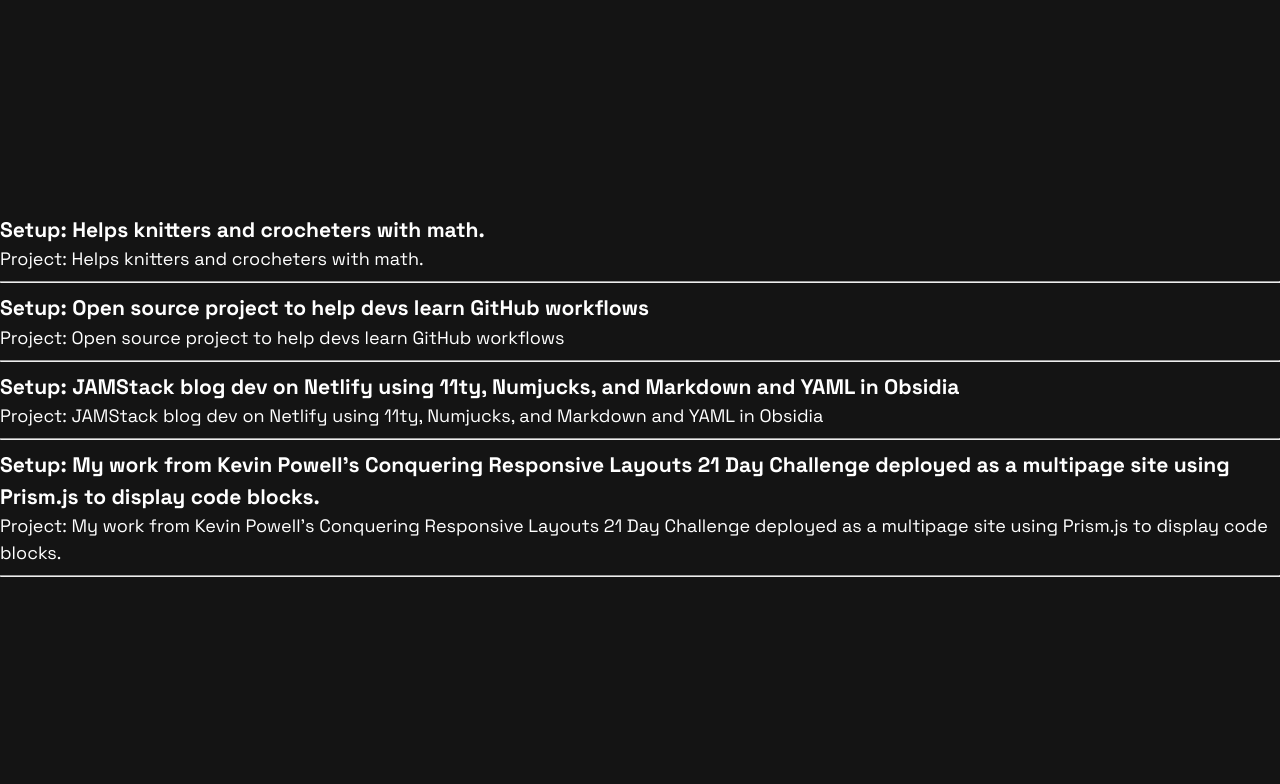
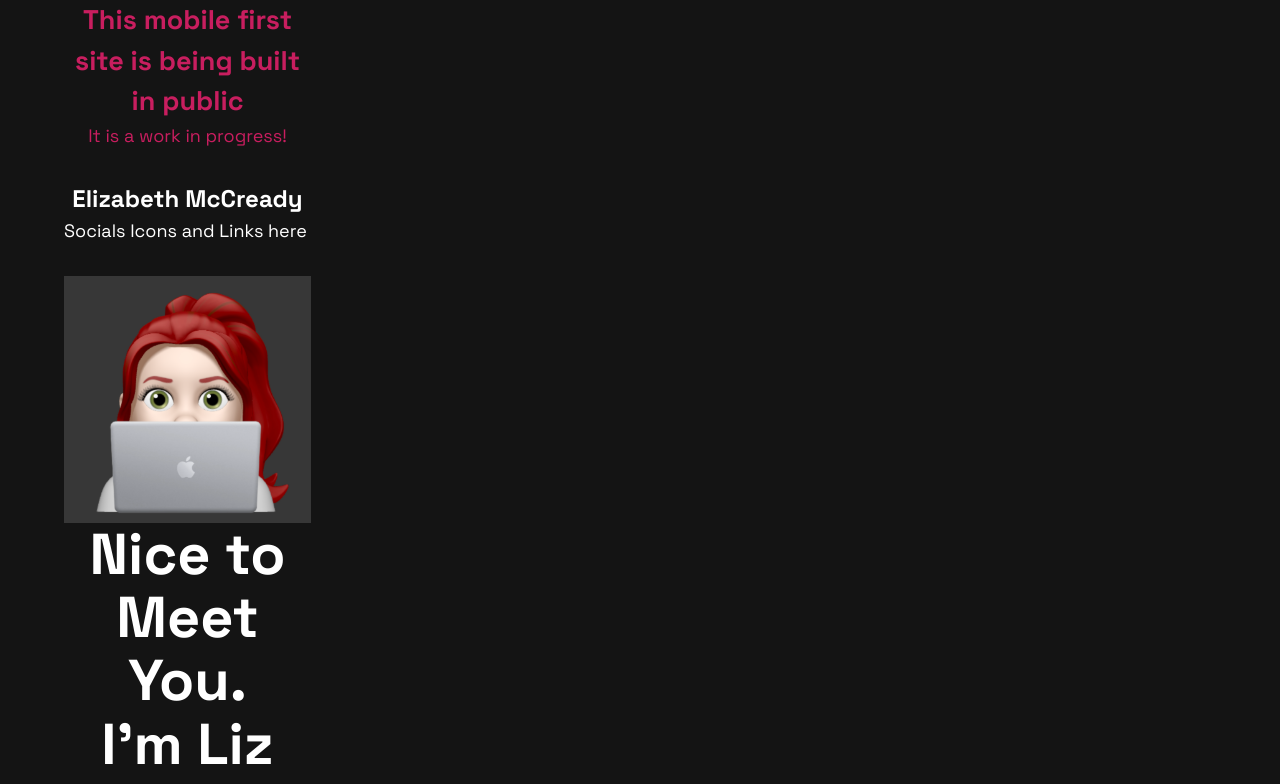
Before and after one commit to GingerKiwi/GingerKiwi.dev, a React (Vite) app: page / in a window 1280 px wide. Shown: the top 784 px of the page. Built offline with nearby package versions, Linux system fonts and the light colour scheme.

Commit message:
got project name and description rendering with other components using temporary data.js file

```diff
--- a/src/App.jsx
+++ b/src/App.jsx
@@ -1,41 +1,52 @@
 import './css-reset.css'
 import './App.css'
-// import Hero from './Components/Hero'
-// import StackAndTools from './Components/StackAndTools'
+import Hero from './Components/Hero'
+import StackAndTools from './Components/StackAndTools'
 // import ProjectCards from './Components/ProjectCards'
 // import ProjectCardsHardCoded from './Components/ProjectCards-HardCoded'
-// import Socials from './Components/Socials'
-// import ContactForm from './Components/ContactForm'
-// import BuildingInPublic from './Components/BuildingInPublic'
-import dataTesting from './dataTesting'
-import Projects from './Components/testProjectCards'
+import Socials from './Components/Socials'
+import ContactForm from './Components/ContactForm'
+import BuildingInPublic from './Components/BuildingInPublic'
+import data from './data.js'
+// import Projects from './Components/testProjectCards'
+import Card from './Components/ProjectCards'
+
+// function App() {
+
+//   const projectElements = dataTesting.map(project => {
+//       return <Projects name={project.name} about={project.about} />
+//   })
+//   return (
+//       <div>
+//           {projectElements}
+//       </div>
+//   )
+// }
 
 function App() {
-  const projectElements = dataTesting.map(project => {
-      return <Projects name={project.name} about={project.about} />
-  })
+
+  const cards = data.map(item => {
+    return (
+        <Card
+            name={item.name}
+            about={item.about}
+        />
+    )
+})
+
   return (
-      <div>
-          {projectElements}
+    <>
+      <div className="container">
+        <BuildingInPublic/>
+        <Socials/>
+        <Hero/>
+        <StackAndTools/>
+        <div>{cards}</div>
+        <ContactForm/>
+        <Socials/>
       </div>
+    </>
   )
 }
 
-// function App() {
-
-//   return (
-//     <>
-//       <div className="container">
-//         <BuildingInPublic/>
-//         <Socials/>
-//         <Hero/>
-//         <StackAndTools/>
-//         <ProjectCardsHardCoded/>
-//         <ContactForm/>
-//         <Socials/>
-//       </div>
-//     </>
-//   )
-// }
-
 export default App
--- a/src/Components/ProjectCards.jsx
+++ b/src/Components/ProjectCards.jsx
@@ -1,9 +1,27 @@
-const ProjectCards = () => {
+// const ProjectCards = () => {
+//     return (
+//         <section className="section--projects">
+//         <h2>Project cards - from mapping over projectData.js object</h2>
+//         </section>
+//     )
+// }
+
+export default function Card(props) {
     return (
         <section className="section--projects">
-        <h2>Project cards - from mapping over projectData.js object</h2>
+            {/* <img src={`../images/${props.img}`} className="card--image" /> */}
+            <h3>{props.name}</h3>
+            <p>{props.about}</p>
+            {/* <div className="card--stats">
+                <img src="../images/star.png" className="card--star" />
+                <span>{props.rating}</span>
+                <span className="gray">({props.reviewCount}) • </span>
+                <span className="gray">{props.location}</span>
+            </div>
+            <p>{props.title}</p>
+            <p><span className="bold">From ${props.price}</span> / person</p> */}
         </section>
     )
 }
 
-export default ProjectCards
+// export default ProjectCard
--- a/src/Components/testProjectCards.jsx
+++ b/src/Components/testProjectCards.jsx
@@ -1,8 +1,8 @@
 export default function Projects(props) {
     return (
         <div>
-            {props.name && <h3>Setup: {props.about}</h3>}
-            <p>Project: {props.about}</p>
+            {props.name && <h3>{props.name}</h3>}
+            <p>About: {props.about}</p>
             <hr />
         </div>
     )
```
Also changed, not shown: src/projectCardData.js (+5 -5 lines), src/data.js (renamed from src/dataTesting.js).
